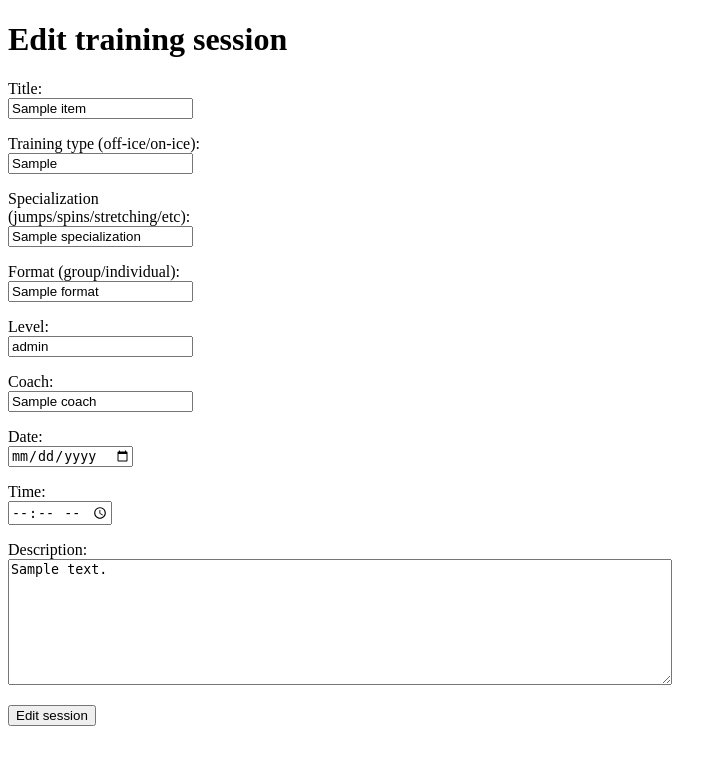
After one commit to Verona363/FigureSkatingStudioApp, a Flask app: template templates/edit_item.html in a window 1280 px wide. The commit adds this page. Shown: the top 765 px of the page, without its empty margins (0-727 px from the left). Run offline with Flask 3, Linux system fonts and the light colour scheme; the template is opened without the code that fills it: most values are stand-ins (such as "Sample title", 1, 10 or a date in 2020).

Commit message:
Add edit item feature

```diff
--- a/app.py
+++ b/app.py
@@ -40,6 +40,27 @@ def create_item():
     items.add_item(title, training_type, specialization, format, training_level, coach, training_date, training_time, training_description, user_id)
     return redirect("/")
 
+@app.route("/edit_item/<int:item_id>")
+def edit_item(item_id):
+    item=items.get_item(item_id)
+    return render_template( "edit_item.html", item=item)
+
+
+@app.route("/update_item", methods=["POST"])
+def update_item():
+    item_id = request.form["item_id"] #something what is different from create item function
+    #requesting item id from html edit_item
+    title = request.form["title"]
+    training_type= request.form["training_type"]
+    specialization= request.form["specialization"]
+    format= request.form["format"]
+    training_level= request.form["training_level"]
+    coach= request.form["coach"]
+    training_date= request.form["training_date"]
+    training_time= request.form["training_time"]
+    training_description=request.form["training_description"]
+    items.update_item(item_id, title, training_type, specialization, format, training_level, coach, training_date, training_time, training_description)
+    return redirect("/item/"+str(item_id))
 
 @app.route("/register")
 def register():
@@ -61,6 +82,7 @@ def create():
         return "ERROR: id is already taken"
 
     return "Account created"
+    #Add a button back to the main later on!!
     #no redirecting
 
 @app.route("/login", methods=[ "GET", "POST"])
--- /dev/null
+++ b/templates/edit_item.html
@@ -0,0 +1,53 @@
+<!DOCTYPE html>
+<html>
+
+<head>
+  <title>Edit training session</title>
+</head>
+
+<body>
+    <h1>Edit training session</h1>
+  <form action="/update_item" method="post">
+    <p>
+      Title: <br />
+      <input type="text" name="title" value="{{ item.title}}"/>
+    </p>
+    <p>
+      Training type (off-ice/on-ice): <br />
+      <input type="text" name="training_type" value="{{item.training_type}}" />
+    </p>
+    <p>
+      Specialization  <br />
+      (jumps/spins/stretching/etc): <br />
+      <input type="text" name="specialization" value="{{item.specialization}}" />
+    </p>
+    <p>
+      Format (group/individual): <br />
+      <input type="text" name="format" value="{{item.format}}" />
+    </p>
+    <p>
+      Level: <br />
+      <input type="text" name="training_level" value="{{item.training_level}}" />
+    </p>
+    <p>
+      Coach: <br />
+      <input type="text" name="coach" value="{{item.coach}}" />
+    </p>
+    <p>
+      Date: <br />
+      <input type="date" name="training_date" value="{{item.training_date}}"/>
+    </p>
+    <p>
+      Time: <br />
+      <input type="time" name="training_time" value="{{item.training_time}}"/>
+    </p>
+    <p>
+      Description: <br />
+      <textarea name="training_description" rows="8" cols="80">{{item.training_description}}</textarea>
+    </p>
+    <input type="hidden" name = "item_id" value="{{item.id}}" /> <!--adding hidden item_id to pass it to the function-->
+    <input type="submit" value="Edit session" />
+  </form>
+</body>
+
+</html>
--- a/templates/show_item.html
+++ b/templates/show_item.html
@@ -7,6 +7,11 @@
 
 <body>
     <h1>{{ item.title }}</h1>
+    {% if session.user_id == item.user_id %}
+  <p>
+    <a href="/edit_item/{{ item.id }}" >Edit</a>
+  </p>
+  {% endif %}
     <p>
         Type: {{item.training_type}}
     </p>
```
Also changed, not shown: items.py (+18 -1 lines).
